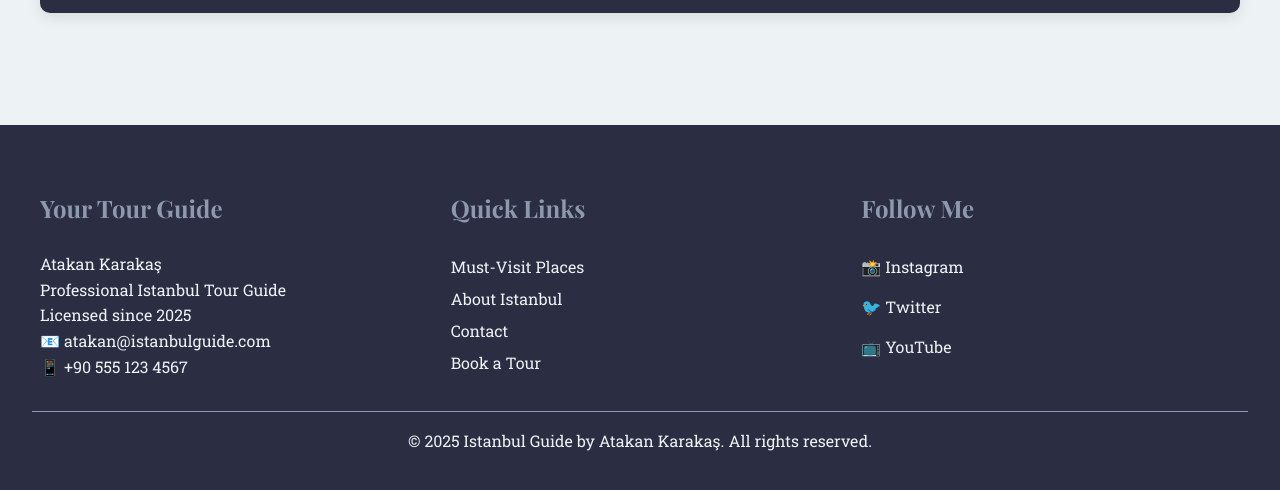
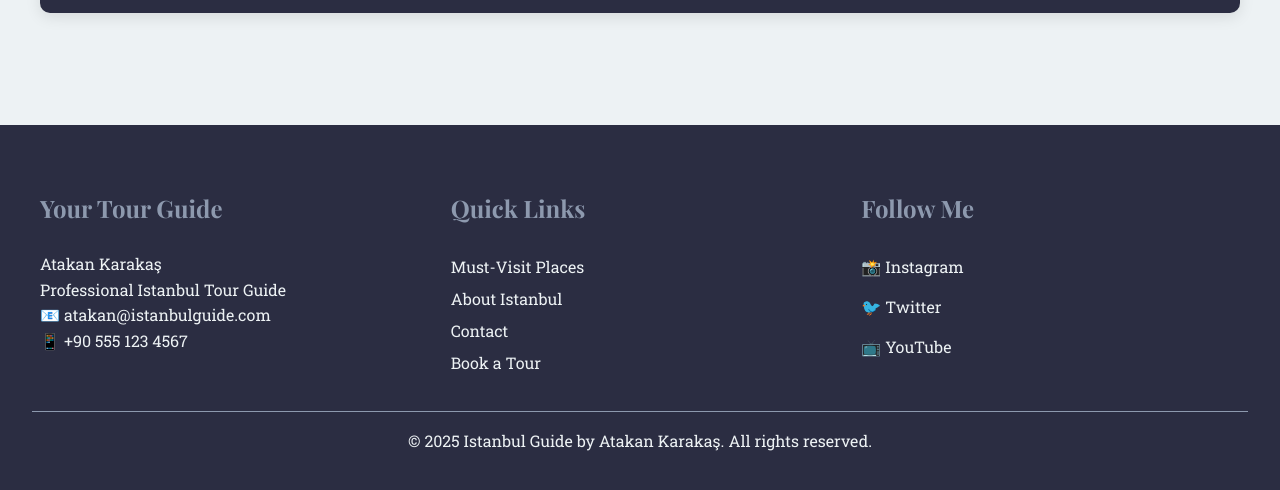
Before and after one commit to atakankarakastr/istanbul-homepage, a plain HTML site: page index.html in a window 1280 px wide. Shown: the part 3131-3621 px from the top of the page. Drawn offline with nearby package versions, Linux system fonts and the light colour scheme.

Commit message:
Deleted since 2025

```diff
--- a/index.html
+++ b/index.html
@@ -108,7 +108,6 @@
                 <h4>Your Tour Guide</h4>
                 <p>Atakan Karakaş</p>
                 <p>Professional Istanbul Tour Guide</p>
-                <p>Licensed since 2025</p>
                 <p>📧 atakan@istanbulguide.com</p>
                 <p>📱 +90 555 123 4567</p>
             </div>
```
